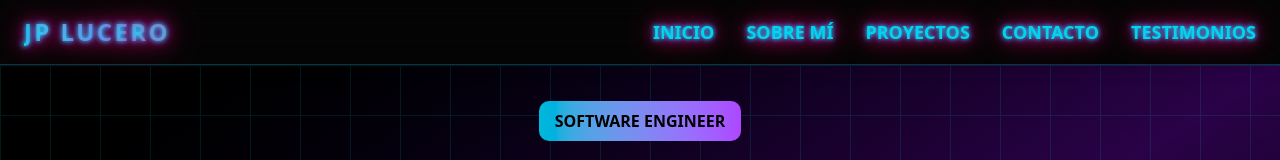
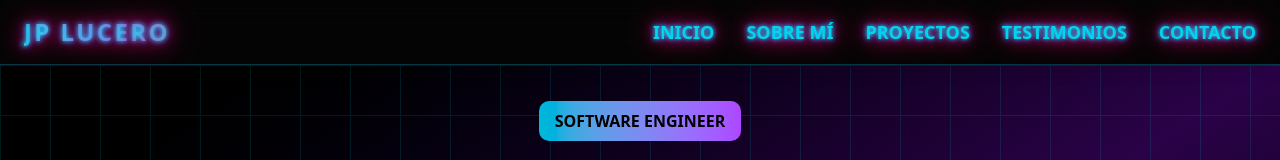
Before and after one commit to Juanp-lucero/Proyectofinal, a Next.js app: page / in a window 1280 px wide. Shown: the top 160 px of the page. Built offline with nearby package versions, Linux system fonts and the light colour scheme.

Commit message:
agregando mejoras

```diff
--- a/src/app/layout.tsx
+++ b/src/app/layout.tsx
@@ -11,8 +11,7 @@ const inter = Inter({
 
 export const metadata: Metadata = {
   title: "Juan Pablo Lucero Morales | Portafolio",
-  description:
-    "Portafolio de Juan Pablo Lucero Morales - Estudiante de Ingeniería de Software",
+  description: "Portafolio de Juan Pablo Lucero Morales - Estudiante de Ingeniería de Software",
 }
 
 export default function RootLayout({
@@ -36,50 +35,28 @@ export default function RootLayout({
             {/* Links de navegación */}
             <div className="flex gap-8 text-lg font-semibold">
               <Link href="/" className="relative group transition-colors">
-                <span className="text-cyan-400 group-hover:text-pink-400 neon-glow">
-                  INICIO
-                </span>
+                <span className="text-cyan-400 group-hover:text-pink-400 neon-glow">INICIO</span>
                 <span className="absolute left-0 -bottom-1 w-0 h-0.5 bg-gradient-to-r from-cyan-400 to-pink-500 transition-all duration-300 group-hover:w-full"></span>
               </Link>
 
-              <Link
-                href="#sobre-mi"
-                className="relative group transition-colors"
-              >
-                <span className="text-cyan-400 group-hover:text-pink-400 neon-glow">
-                  SOBRE MÍ
-                </span>
+              <Link href="#sobre-mi" className="relative group transition-colors">
+                <span className="text-cyan-400 group-hover:text-pink-400 neon-glow">SOBRE MÍ</span>
                 <span className="absolute left-0 -bottom-1 w-0 h-0.5 bg-gradient-to-r from-cyan-400 to-pink-500 transition-all duration-300 group-hover:w-full"></span>
               </Link>
 
-              <Link
-                href="#proyectos"
-                className="relative group transition-colors"
-              >
-                <span className="text-cyan-400 group-hover:text-pink-400 neon-glow">
-                  PROYECTOS
-                </span>
-                <span className="absolute left-0 -bottom-1 w-0 h-0.5 bg-gradient-to-r from-cyan-400 to-pink-500 transition-all duration-300 group-hover:w-full"></span>
-              </Link>
-
-              <Link
-                href="#contacto"
-                className="relative group transition-colors"
-              >
-                <span className="text-cyan-400 group-hover:text-pink-400 neon-glow">
-                  CONTACTO
-                </span>
+              <Link href="#proyectos" className="relative group transition-colors">
+                <span className="text-cyan-400 group-hover:text-pink-400 neon-glow">PROYECTOS</span>
                 <span className="absolute left-0 -bottom-1 w-0 h-0.5 bg-gradient-to-r from-cyan-400 to-pink-500 transition-all duration-300 group-hover:w-full"></span>
               </Link>
 
               {/* 🔹 Nuevo link de Testimonios */}
-              <Link
-                href="#testimonios"
-                className="relative group transition-colors"
-              >
-                <span className="text-cyan-400 group-hover:text-pink-400 neon-glow">
-                  TESTIMONIOS
-                </span>
+              <Link href="#testimonios" className="relative group transition-colors">
+                <span className="text-cyan-400 group-hover:text-pink-400 neon-glow">TESTIMONIOS</span>
+                <span className="absolute left-0 -bottom-1 w-0 h-0.5 bg-gradient-to-r from-cyan-400 to-pink-500 transition-all duration-300 group-hover:w-full"></span>
+              </Link>
+
+              <Link href="#contacto" className="relative group transition-colors">
+                <span className="text-cyan-400 group-hover:text-pink-400 neon-glow">CONTACTO</span>
                 <span className="absolute left-0 -bottom-1 w-0 h-0.5 bg-gradient-to-r from-cyan-400 to-pink-500 transition-all duration-300 group-hover:w-full"></span>
               </Link>
             </div>
```
